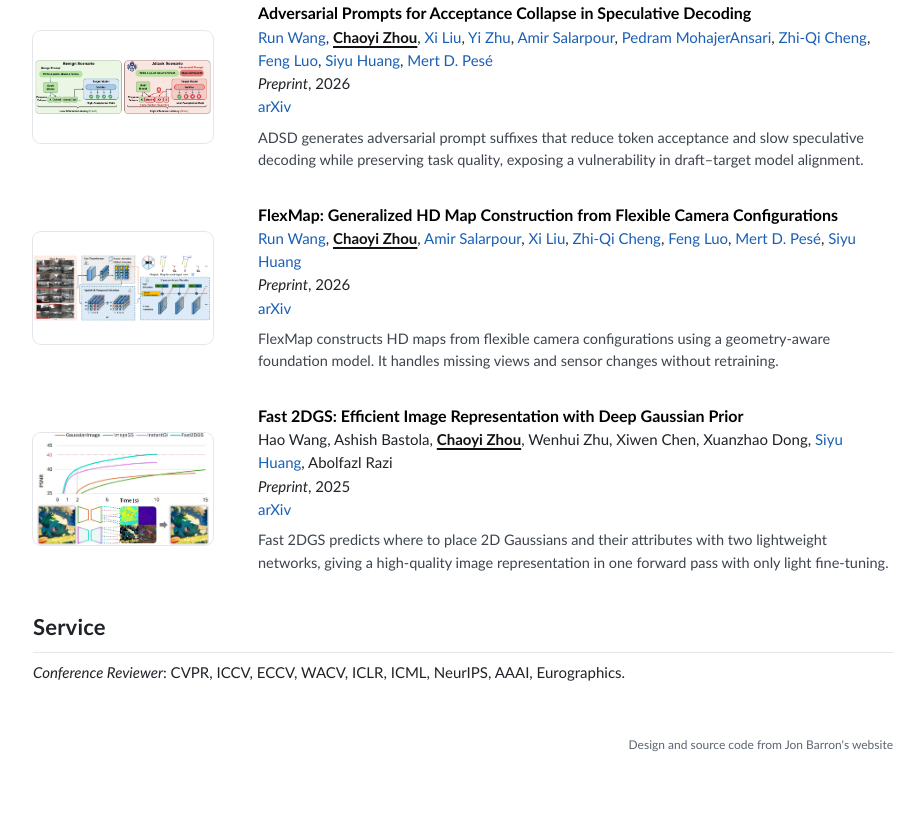
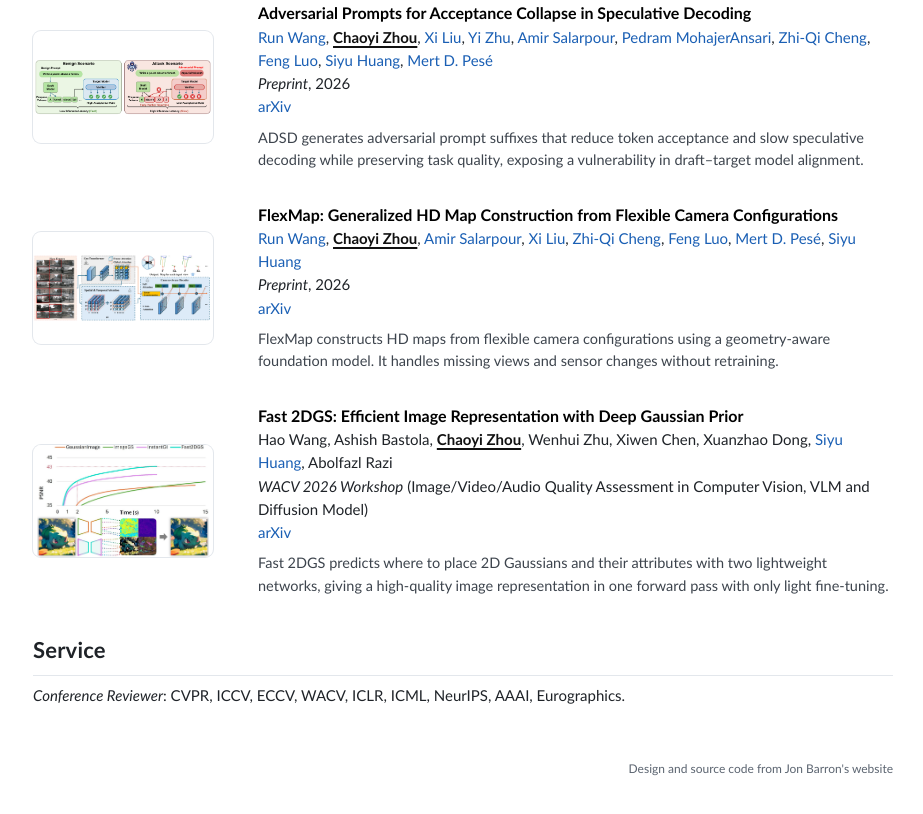
Before and after one commit to ChaoyiZh/chaoyizh-home-page, a plain HTML site: page index.html in a window 1280 px wide. Shown: the part 2496-3310 px from the top of the page, without its empty margins (177-1100 px from the left). Drawn offline with Linux system fonts and the light colour scheme.

Commit message:
Fast 2DGS: WACV 2026 Workshop venue (CV + homepage); widen CV label column
Co-Authored-By: Claude Fable 5.2 <noreply@anthropic.com>

```diff
--- a/index.html
+++ b/index.html
@@ -309,7 +309,7 @@
         <a href="https://chaoyizh.github.io/chaoyizh-home-page/"><strong class="self-author">Chaoyi Zhou</strong></a>,
         Wenhui Zhu, Xiwen Chen, Xuanzhao Dong,
         <a href="https://siyuhuang.github.io/">Siyu Huang</a>, Abolfazl Razi<br>
-        <em>Preprint</em>, 2025<br>
+        <em>WACV 2026 Workshop</em> (Image/Video/Audio Quality Assessment in Computer Vision, VLM and Diffusion Model)<br>
         <a href="https://arxiv.org/abs/2512.12774">arXiv</a>
         <p>Fast 2DGS predicts where to place 2D Gaussians and their attributes with two lightweight networks, giving a high-quality image representation in one forward pass with only light fine-tuning.</p>
       </td>
```
Also changed, not shown: 2 other files.
